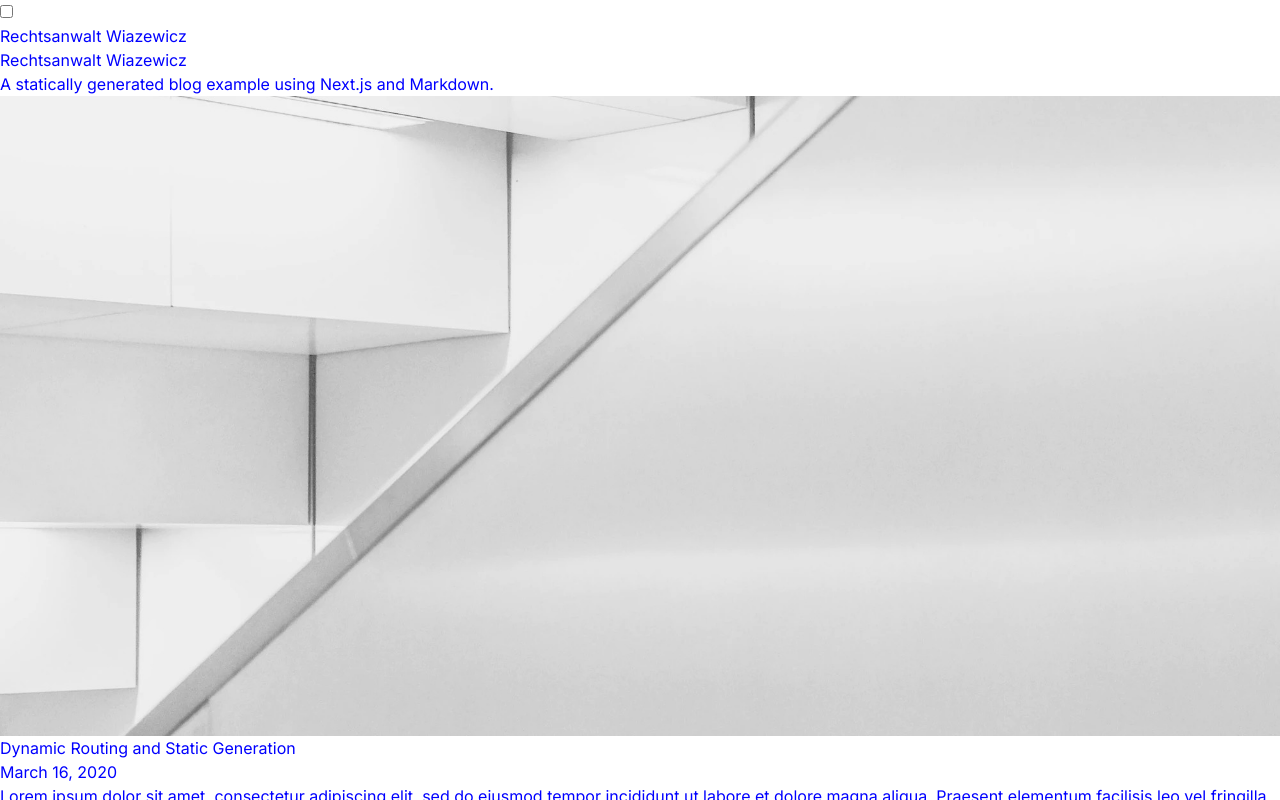
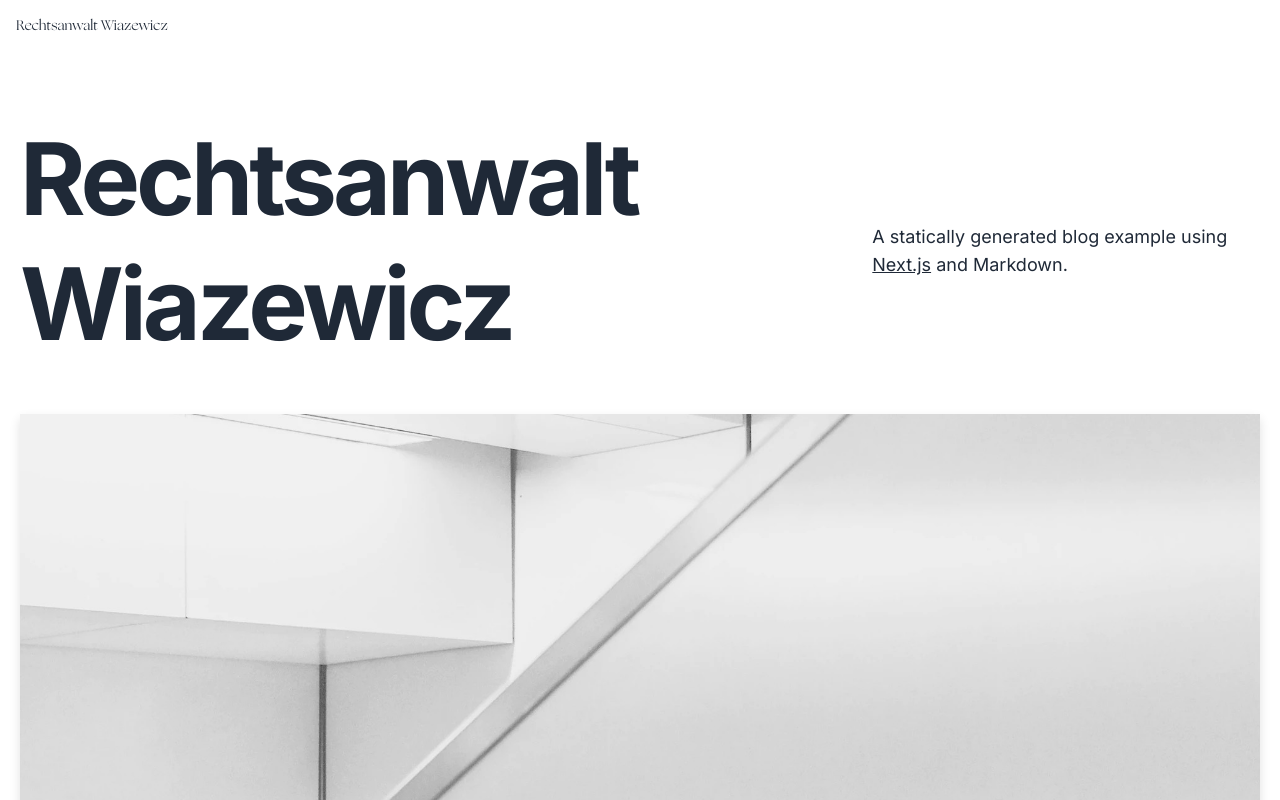
Before and after one commit to dreadbeard11/ra-wiazewicz, a Next.js app: page / in a window 1280 px wide. Shown: the top 800 px of the page. Built offline with nearby package versions, Linux system fonts and the light colour scheme.

Commit message:
Update tailwind.config.ts

```diff
--- a/tailwind.config.ts
+++ b/tailwind.config.ts
@@ -1,90 +1,44 @@
 import type { Config } from "tailwindcss";
 
 const config: Config = {
-
-  content: ["./app/**/*.{js,ts,jsx,tsx}", "./components/**/*.{js,ts,jsx,tsx}", "./utils/**/*.{js,ts,jsx,tsx}"],
+  content: [
+    "./src/pages/**/*.{js,ts,jsx,tsx,mdx}",
+    "./src/components/**/*.{js,ts,jsx,tsx,mdx}",
+    "./src/app/**/*.{js,ts,jsx,tsx,mdx}",
+  ],
   plugins: [require("daisyui")],
-  darkTheme: "darkx",
-  darkMode: ["selector", "[data-theme='darkx']"],
-  // DaisyUI theme colors
-  daisyui: {
-    themes: [
-      {
-        lightx: {
-          primary: "#f0f",
-          "primary-content": "#fff",
-          secondary: "#f08",
-          "secondary-content": "#fff",
-          accent: "#0ff",
-          "accent-content": "#00f",
-          neutral: "#888",
-          "neutral-content": "#ffffff",
-          "base-100": "#ffffff",
-          "base-200": "#eee",
-          "base-300": "#ddd",
-          "base-content": "#00f",
-          info: "#08f",
-          success: "#0f0",
-          warning: "#F80",
-          error: "#F00",
-
-          "--rounded-btn": "9999rem",
-
-          ".tooltip": {
-            "--tooltip-tail": "6px",
-          },
-          ".link": {
-            textUnderlineOffset: "2px",
-          },
-          ".link:hover": {
-            opacity: "80%",
-          },
-        },
-      },
-      {
-        darkx: {
-          primary: "#f0f",
-          "primary-content": "#fff",
-          secondary: "#f08",
-          "secondary-content": "#fff",
-          accent: "#0ff",
-          "accent-content": "#00f",
-          neutral: "#888",
-          "neutral-content": "#ffffff",
-          "base-100": "#ffffff",
-          "base-200": "#eee",
-          "base-300": "#ddd",
-          "base-content": "#00f",
-          info: "#08f",
-          success: "#0f0",
-          warning: "#F80",
-          error: "#F00",
-
-          "--rounded-btn": "9999rem",
-
-          ".tooltip": {
-            "--tooltip-tail": "6px",
-            "--tooltip-color": "oklch(var(--p))",
-          },
-          ".link": {
-            textUnderlineOffset: "2px",
-          },
-          ".link:hover": {
-            opacity: "80%",
-          },
-        },
-      },
-    ],
-  },
   theme: {
     extend: {
+      backgroundImage: {
+        "gradient-radial": "radial-gradient(var(--tw-gradient-stops))",
+        "gradient-conic":
+          "conic-gradient(from 180deg at 50% 50%, var(--tw-gradient-stops))",
+      },
+      colors: {
+        "accent-1": "#FAFAFA",
+        "accent-2": "#EAEAEA",
+        "accent-7": "#333",
+        success: "#0070f3",
+        cyan: "#79FFE1",
+      },
+      spacing: {
+        28: "7rem",
+      },
+      letterSpacing: {
+        tighter: "-.04em",
+      },
+      fontSize: {
+        "5xl": "2.5rem",
+        "6xl": "2.75rem",
+        "7xl": "4.5rem",
+        "8xl": "6.25rem",
+      },
       boxShadow: {
-        center: "0 0 12px -2px rgb(0 0 0 / 0.05)",
-      },
-      animation: {
-        "pulse-fast": "pulse 1s cubic-bezier(0.4, 0, 0.6, 1) infinite",
+        sm: "0 5px 10px rgba(0, 0, 0, 0.12)",
+        md: "0 8px 30px rgba(0, 0, 0, 0.12)",
       },
     },
-  },
+  }
+
 };
 export default config;
```
